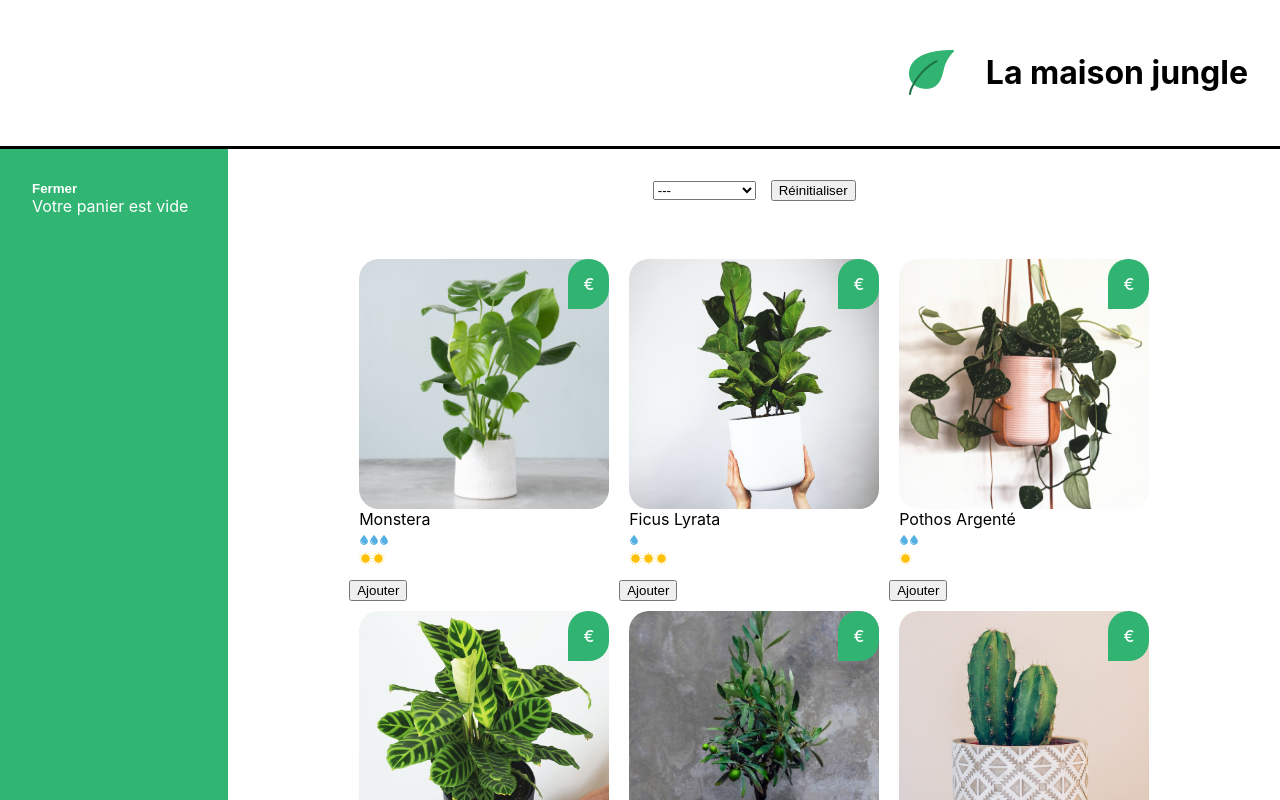
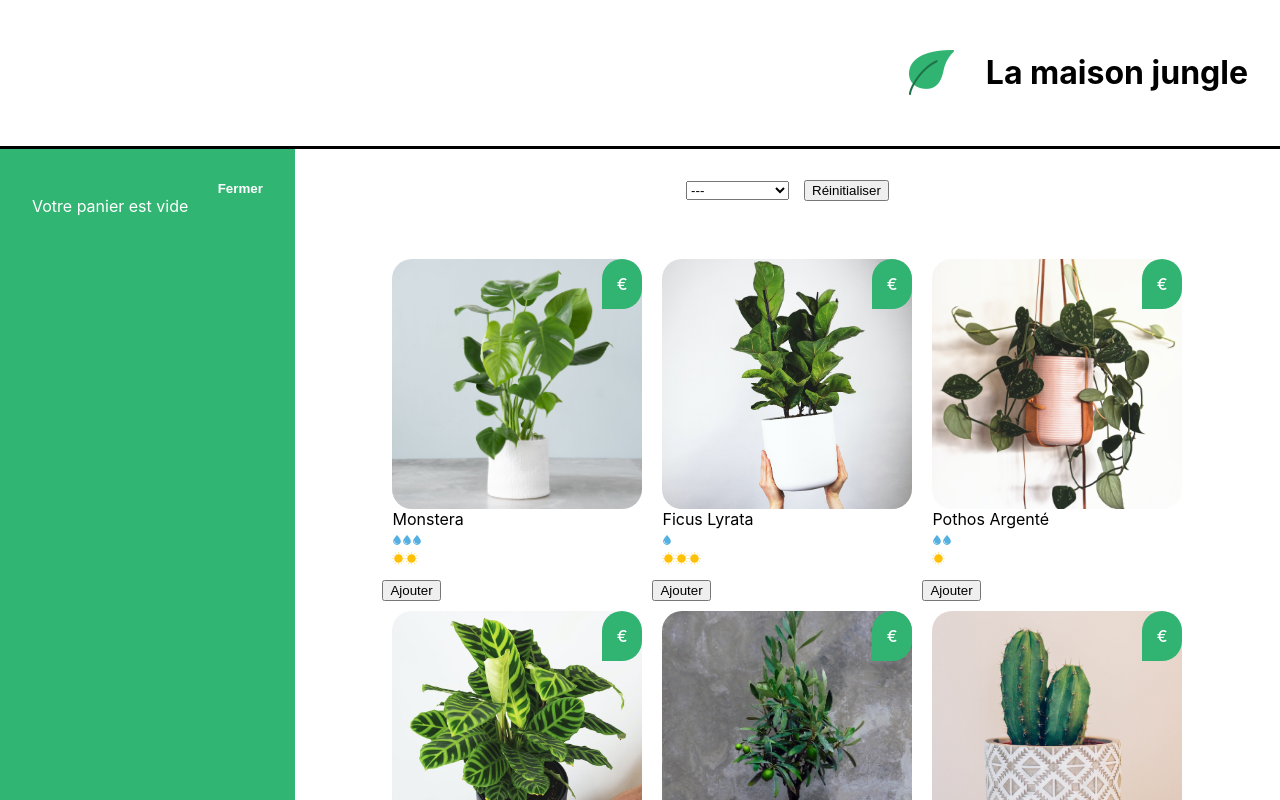
Before and after one commit to AdalbertPungu/Reactjs-Projects, a React (Create React App) app in the folder la-maison-jungle/: page / in a window 1280 px wide. Shown: the top 800 px of the page. Built offline with nearby package versions, Linux system fonts and the light colour scheme.

Commit message:
Update width

```diff
--- a/la-maison-jungle/src/components/Cart.js
+++ b/la-maison-jungle/src/components/Cart.js
@@ -24,7 +24,7 @@
 							</div>
 						))}
 					</ul>
-					<h3>Total :{total}€</h3>
+					<h3>Total : {total}€</h3>
 					<button onClick={() => updateCart([])}>Vider le panier</button>
 				</div>
 			) : (
--- a/la-maison-jungle/src/styles/Cart.css
+++ b/la-maison-jungle/src/styles/Cart.css
@@ -5,7 +5,7 @@
 	display: flex;
 	flex-direction: column;
 	justify-content: flex-start;
-	width: 200px;
+	width: 300px;
 }
 
 .lmj-cart-add-button {
@@ -22,11 +22,12 @@
 	align-self: self-start;
 	padding: 0;
 	color: white;
+	align-self: flex-end;
 }
 
 .lmj-cart-closed {
 	padding: 32px;
-	width: 200px;
+	width: 300px;
 }
 
 .lmj-cart-closed > button {
```
